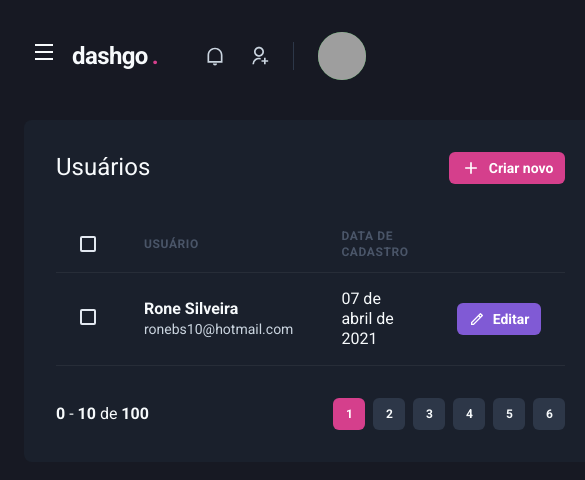
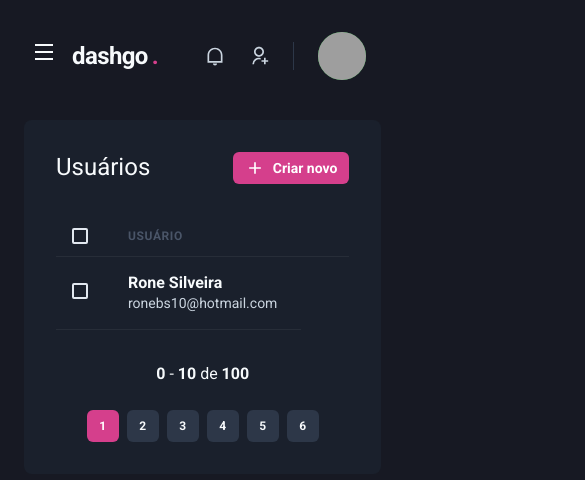
Before and after one commit to RoneBS/ignite-dashgo, a Next.js app: page /users in a window 390 px wide. Shown: the top 480 px of the page, 585 px wide, since content can reach past the window. Built offline with nearby package versions, Linux system fonts and the light colour scheme; grey boxes are pictures that could not be loaded.

Commit message:
adding responsiveness to user table and paging components

```diff
--- a/src/components/Pagination/index.tsx
+++ b/src/components/Pagination/index.tsx
@@ -4,7 +4,7 @@
 export function Pagination() {
   return (
     <Stack
-      direction="row"
+      direction={["column", "row"]}
       spacing="6"
       mt="8"
       justify="space-between"
--- a/src/pages/users/index.tsx
+++ b/src/pages/users/index.tsx
@@ -1,10 +1,15 @@
-import { Box, Button, Checkbox, Flex, Heading, Icon, Table, Tbody, Text, Thead, Td, Th, Tr } from '@chakra-ui/react'
+import { Box, Button, Checkbox, Flex, Heading, Icon, Table, Tbody, Text, Thead, Td, Th, Tr, useBreakpointValue } from '@chakra-ui/react'
 import { RiAddLine, RiPencilLine } from 'react-icons/ri';
 import { Header } from '../../components/Forms/Header'
 import { Pagination } from '../../components/Pagination';
 import { Sidebar } from '../../components/Sidebar'
 
 export default function UserList() {
+  const isWideVersion = useBreakpointValue({
+    base: false,
+    lg: true,
+  })
+
   return (
     <Box>
       <Header />
@@ -28,17 +33,17 @@
           <Table colorScheme="whiteAlpha">
             <Thead>
               <Tr>
-                <Th px="6" color="gray.300" width="8">
+                <Th px={["4", "4", "6"]} color="gray.300" width="8">
                   <Checkbox colorScheme="pink" />
                 </Th>
                 <Th>Usuário</Th>
-                <Th>Data de cadastro</Th>
+                { isWideVersion && <Th>Data de cadastro</Th> }
                 <Th w="8"></Th>
               </Tr>
             </Thead>
             <Tbody>
               <Tr>
-                <Td px="6">
+                <Td px={["4", "4", "6"]}>
                 <Checkbox colorScheme="pink" />
                 </Td>
                 <Td>
@@ -47,21 +52,8 @@
                     <Text fontSize="sm" color="gray.300">ronebs10@hotmail.com</Text>
                   </Box>
                 </Td>
-                <Td>
-                  07 de abril de 2021
-                </Td>
-                <Td>
-                <Button
-                  as="a"
-                  size="sm"
-                  fontSize="sm"
-                  colorScheme="purple"
-                  leftIcon={<Icon as={RiPencilLine} fontSize="16" />}
+                { isWideVersion && <Td>07 de abril de 2021</Td> }
 
-                >
-                  Editar
-                </Button>
-                </Td>
               </Tr>
 
             </Tbody>
```
